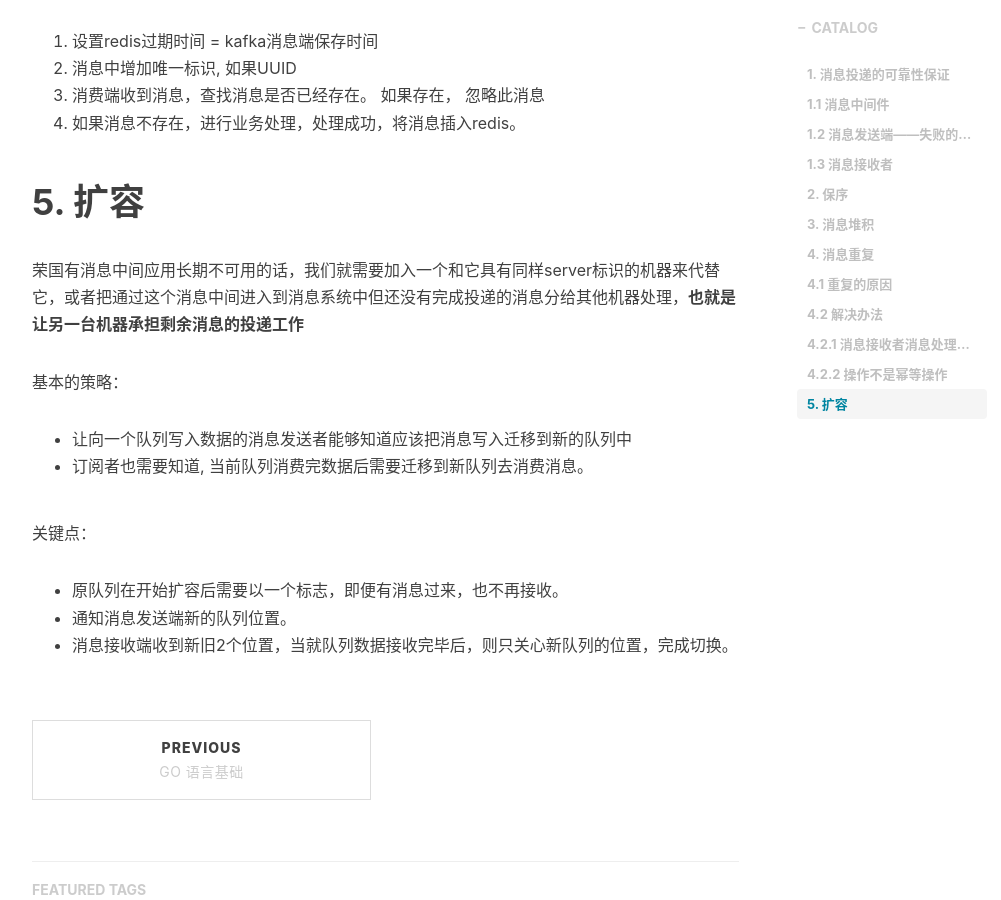
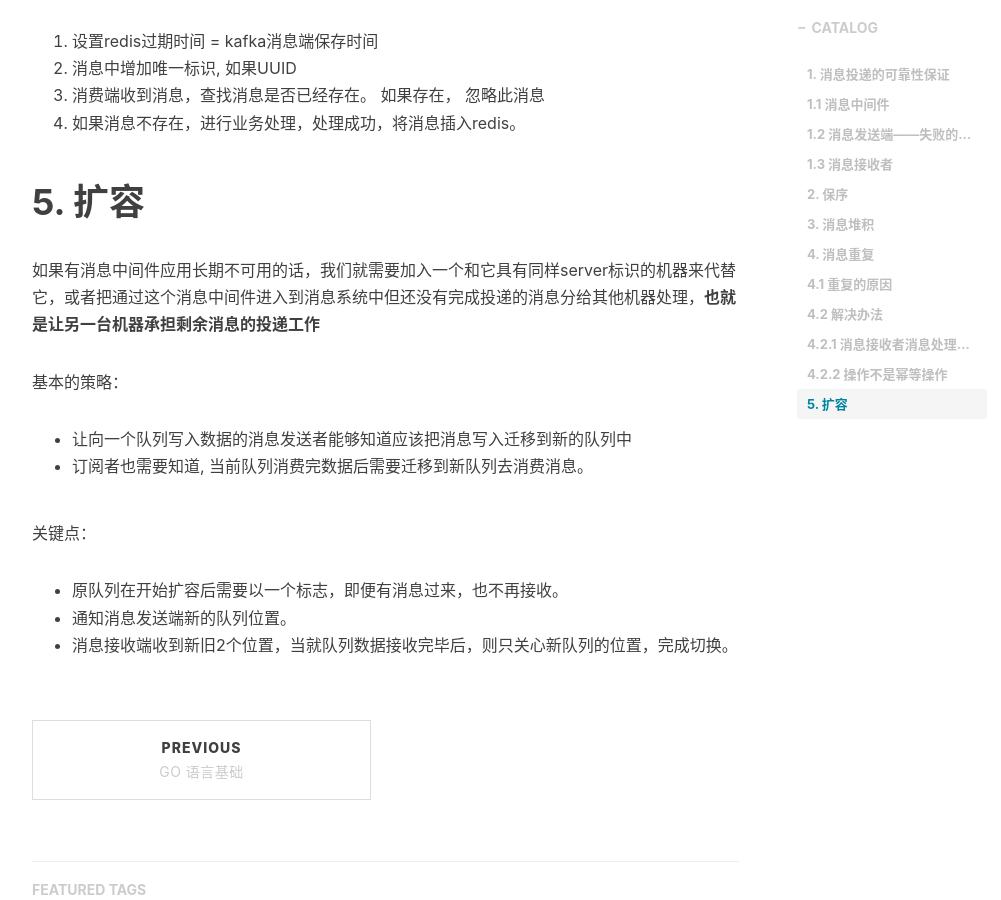
Before and after one commit to xuyumeng/xuyumeng.github.io, a Jekyll site: the page built from _posts/java/2019-2-13-amqp.md, in a window 1280 px wide and 900 px high, scrolled down 3231 px. Shown: the whole window, without its empty margins (233-1234 px from the left). Built offline with Jekyll 4.4.1, drawn with Linux system fonts in a browser that asks for light colours; nearby versions of some CDN libraries; comment, search, counter and statistics services are not loaded; some of the changed text lies outside the part shown.

Commit message:
错别字

```diff
--- a/_posts/java/2019-2-13-amqp.md
+++ b/_posts/java/2019-2-13-amqp.md
@@ -101,7 +101,7 @@ UPDATE stat_table set count = count + 1 where id = 1
 
 
 # 5. 扩容
-荣国有消息中间应用长期不可用的话，我们就需要加入一个和它具有同样server标识的机器来代替它，或者把通过这个消息中间进入到消息系统中但还没有完成投递的消息分给其他机器处理，**也就是让另一台机器承担剩余消息的投递工作**
+如果有消息中间件应用长期不可用的话，我们就需要加入一个和它具有同样server标识的机器来代替它，或者把通过这个消息中间件进入到消息系统中但还没有完成投递的消息分给其他机器处理，**也就是让另一台机器承担剩余消息的投递工作**
 
 基本的策略：
 
```
Also changed, not shown: other parts of _posts/java/2019-2-13-amqp.md (+1 -1 lines).
